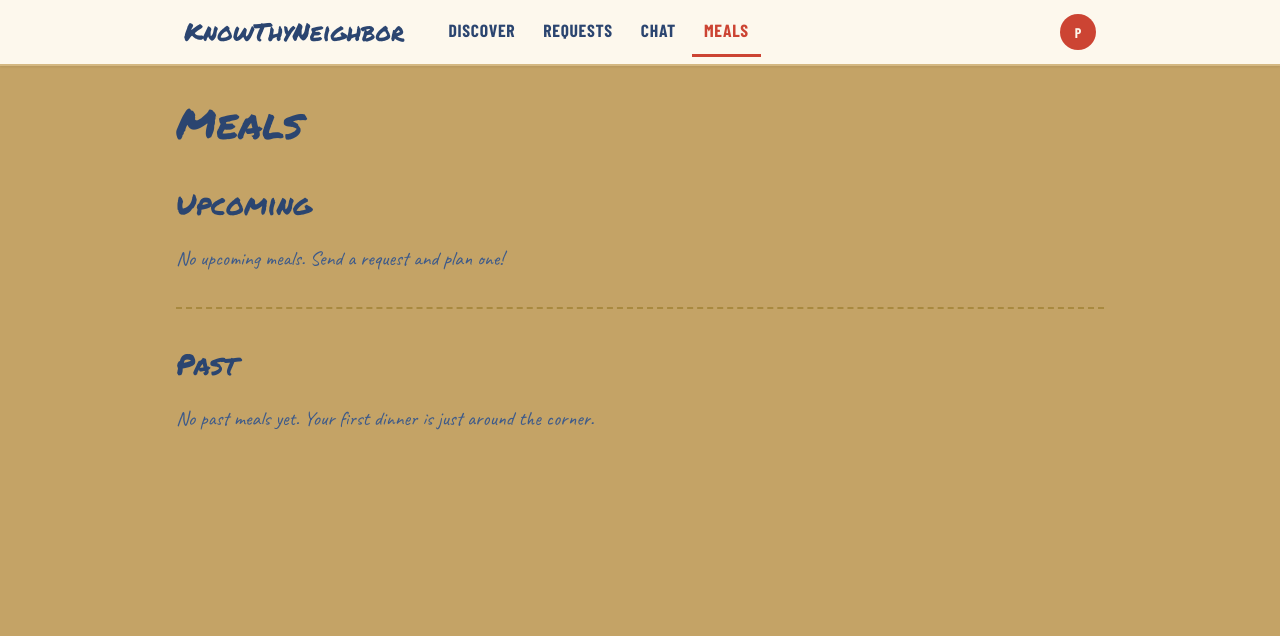
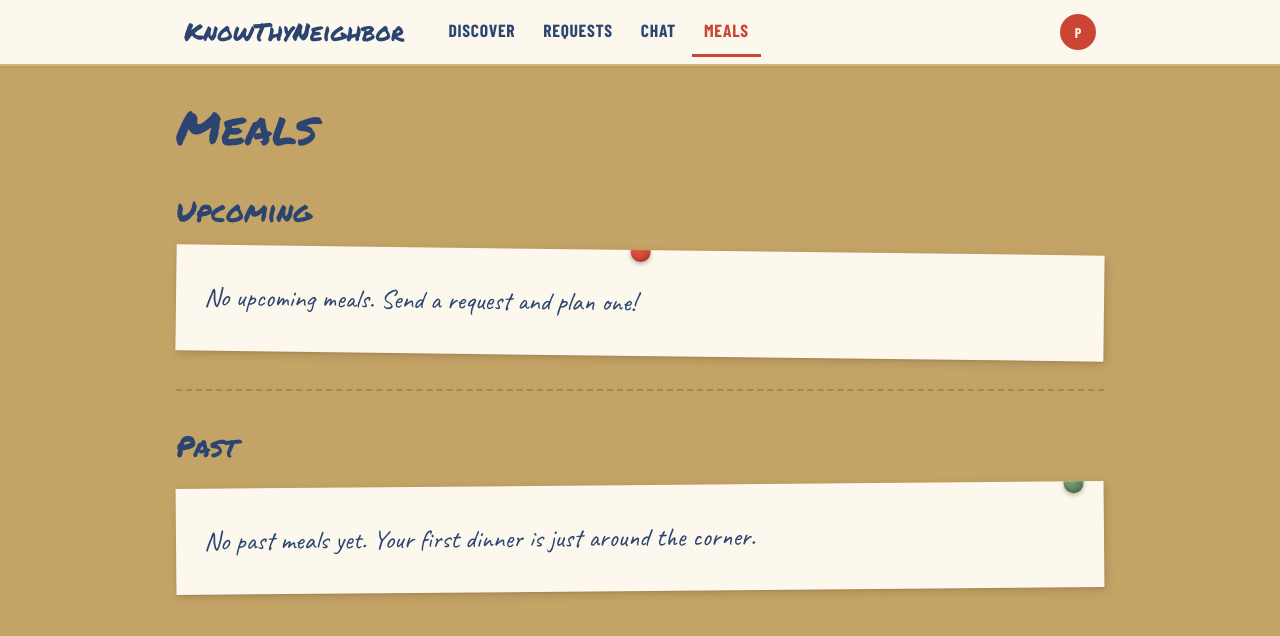
Before and after one commit to AmitKulkarni23/knowthyneighbor, a Next.js app in the folder frontend/: page /meals in a window 1280 px wide. Shown: the top 636 px of the page. Built offline with nearby package versions, Linux system fonts and the light colour scheme; no server answers.

Commit message:
Put empty state text on paper cards for better contrast, bump font sizes across Chat, Meals, Requests, and Discover pages.

```diff
--- a/frontend/src/app/(app)/meals/page.tsx
+++ b/frontend/src/app/(app)/meals/page.tsx
@@ -167,7 +167,7 @@ export default function MealsPage() {
             sx={{
               fontFamily: 'var(--font-condensed), sans-serif',
               fontWeight: 700,
-              fontSize: '1.25rem',
+              fontSize: '1.4rem',
               color: 'var(--ink-blue)',
               textTransform: 'uppercase',
               letterSpacing: '0.02em',
@@ -184,7 +184,7 @@ export default function MealsPage() {
         <Typography
           sx={{
             fontFamily: 'var(--font-handwriting), cursive',
-            fontSize: '1.2rem',
+            fontSize: '1.35rem',
             color: 'var(--ink-blue-light)',
             mb: 2,
           }}
@@ -207,7 +207,7 @@ export default function MealsPage() {
       <Typography
         sx={{
           fontFamily: 'var(--font-marker), cursive',
-          fontSize: 'clamp(1.8rem, 4vw, 2.6rem)',
+          fontSize: 'clamp(2rem, 4.5vw, 2.9rem)',
           color: 'var(--ink-blue)',
           mb: 3,
         }}
@@ -226,17 +226,19 @@ export default function MealsPage() {
         Upcoming
       </Typography>
       {upcoming.length === 0 ? (
+        <Card sx={{ ...paperCardSx as object, p: '32px 28px', position: 'relative', transform: 'rotate(0.7deg)', mb: 3 }}>
+          <Box sx={pinRedSx} />
           <Typography
             sx={{
               fontFamily: 'var(--font-handwriting), cursive',
-            fontSize: '1.25rem',
-            color: 'var(--ink-blue-light)',
+              fontSize: '1.65rem',
+              color: 'var(--ink-blue)',
               lineHeight: 1.6,
-            mb: 3,
             }}
           >
             No upcoming meals. Send a request and plan one!
           </Typography>
+        </Card>
       ) : (
         <Box sx={{ mb: 3 }}>{upcoming.map((m, i) => renderMealCard(m, i))}</Box>
       )}
@@ -254,16 +256,19 @@ export default function MealsPage() {
         Past
       </Typography>
       {past.length === 0 ? (
+        <Card sx={{ ...paperCardSx as object, p: '32px 28px', position: 'relative', transform: 'rotate(-0.5deg)' }}>
+          <Box sx={pinGreenSx} />
           <Typography
             sx={{
               fontFamily: 'var(--font-handwriting), cursive',
-            fontSize: '1.25rem',
-            color: 'var(--ink-blue-light)',
+              fontSize: '1.65rem',
+              color: 'var(--ink-blue)',
               lineHeight: 1.6,
             }}
           >
             No past meals yet. Your first dinner is just around the corner.
           </Typography>
+        </Card>
       ) : (
         past.map((m, i) => renderMealCard(m, i))
       )}
```
Also changed, not shown: frontend/src/app/(app)/chat/page.tsx (+8 -5 lines), frontend/src/app/(app)/discover/page.tsx (+19 -5 lines), frontend/src/app/(app)/requests/page.tsx (+10 -4 lines). Lines whose indentation alone changed are shown as unchanged.
